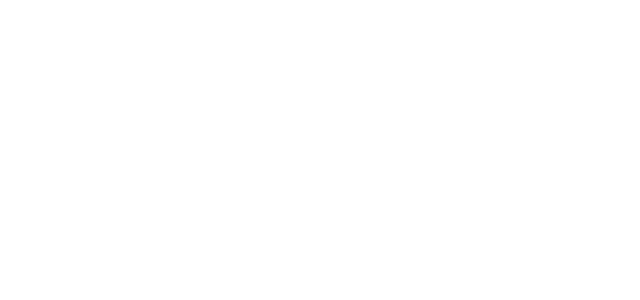
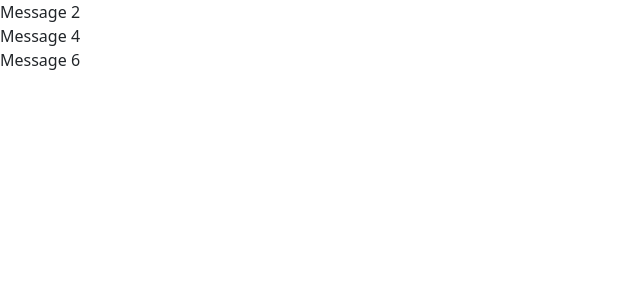
Before and after one commit to Asfakur/react_18, a React (Vite) app: page / in a window 1280 px wide. Shown: the top 300 px of the page, without its empty margins (0-640 px from the left). Built offline with nearby package versions, Linux system fonts and the light colour scheme.

Commit message:
5-4 Keeping Components Pure

```diff
--- a/src/App.tsx
+++ b/src/App.tsx
@@ -1,14 +1,12 @@
-import { useState } from "react";
+import Message from "./Message";
 
 function App() {
-    const [person, setPerson] = useState({
-        firstName: '',
-        lastName: ''
-    });
-    const [isLoading, setLoading] = useState(false);
+
     return (
         <div>
-            {person.firstName + ' ' + person.lastName}
+            <Message />
+            <Message />
+            <Message />
         </div>
     );
 }
--- a/src/Message.tsx
+++ b/src/Message.tsx
@@ -1,8 +1,8 @@
-function Message() {
-    const name = 'React 18';
-    if(name)
-        return <h1>Hello {name}</h1>
-    return <h1>Hello JSX: JavaScript XML</h1>
-}
+let count = 0;
+
+const Message = () => {
+    count++;
+    return <div>Message {count}</div>;
+};
 
 export default Message;
```
